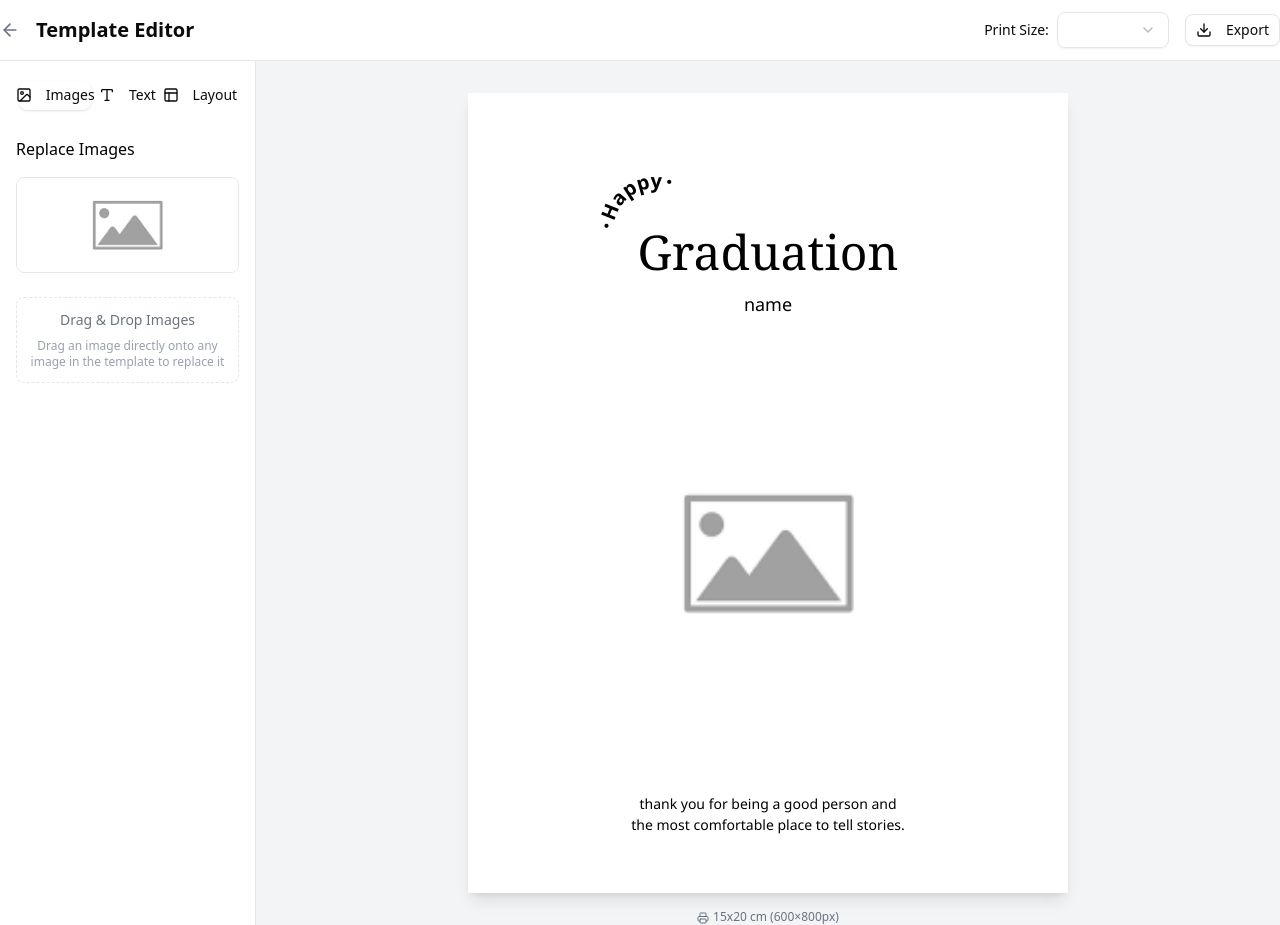
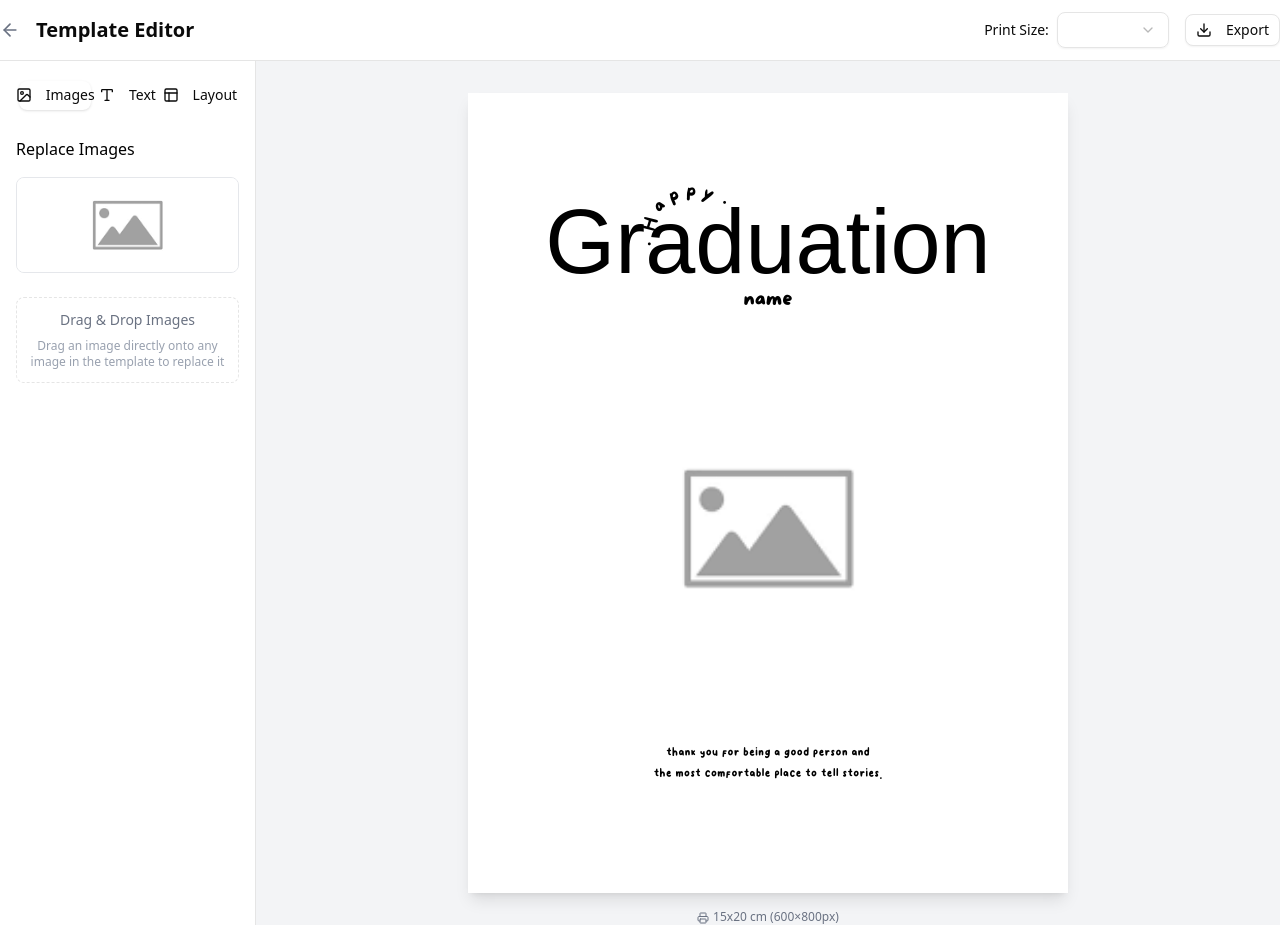
Before and after one commit to ahargunyllib/lrwh-customize-gift, a Next.js app: page /editor/1 in a window 1280 px wide. Built offline with nearby package versions, Linux system fonts and the light colour scheme; a web font is replaced by a local one.

Commit message:
`feat` : finish template 1 15x20

```diff
--- a/src/features/editor/template/template-1.ts
+++ b/src/features/editor/template/template-1.ts
@@ -1,3 +1,4 @@
+import { fontFamily } from "@/shared/lib/font";
 import type { TemplateData } from "@/shared/types/template";
 
 export const template1: TemplateData = {
@@ -11,7 +12,7 @@ export const template1: TemplateData = {
 			id: "image-1",
 			type: "image",
 			src: "/placeholder.png",
-      position: { x: 100, y: 260 },
+			position: { x: 100, y: 235 },
 			width: 400,
 			height: 400,
 		},
@@ -21,29 +22,29 @@ export const template1: TemplateData = {
 			id: "text-1",
 			type: "text",
 			content: "･Happy･",
-      position: { x: 150, y: 125 },
+			position: { x: 190, y: 130 },
 			style: {
-        fontFamily: "'Segoe UI', sans-serif",
-        fontSize: "20px",
-        fontWeight: "bold",
+				fontFamily: fontFamily.moreSugar,
+				fontSize: "18px",
+				fontWeight: "normal",
 				color: "#000000",
 				textAlign: "center",
 				lineHeight: "1.2",
-
+				letterSpacing: "6px",
 				curved: true,
 				curveRadius: 10,
 				curveDirection: "down",
-        rotate: -35,
+				rotate: -25,
 			},
 		},
 		{
 			id: "text-2",
 			type: "text",
 			content: "Graduation",
-      position: { x: 300, y: 130 },
+			position: { x: 300, y: 95 },
 			style: {
-        fontFamily: "Georgia, serif",
-        fontSize: "48px",
+				fontFamily: fontFamily.flatlion,
+				fontSize: "90px ",
 				fontWeight: "normal",
 				color: "#000000",
 				textAlign: "center",
@@ -55,10 +56,10 @@ export const template1: TemplateData = {
 			id: "text-3",
 			type: "text",
 			content: "name",
-      position: { x: 300, y: 200 },
+			position: { x: 300, y: 195 },
 			style: {
-        fontFamily: "'Segoe UI', sans-serif",
-        fontSize: "18px",
+				fontFamily: fontFamily.moreSugar,
+				fontSize: "20px",
 				fontWeight: "normal",
 				color: "#000000",
 				textAlign: "center",
@@ -71,9 +72,9 @@ export const template1: TemplateData = {
 			type: "text",
 			content:
 				"thank you for being a good person and\nthe most comfortable place to tell stories.",
-      position: { x: 300, y: 700 },
+			position: { x: 300, y: 650 },
 			style: {
-        fontFamily: "'Segoe UI', sans-serif",
+				fontFamily: fontFamily.mungil,
 				fontSize: "14px",
 				fontWeight: "normal",
 				color: "#000000",
```
Lines whose indentation alone changed are shown as unchanged.
